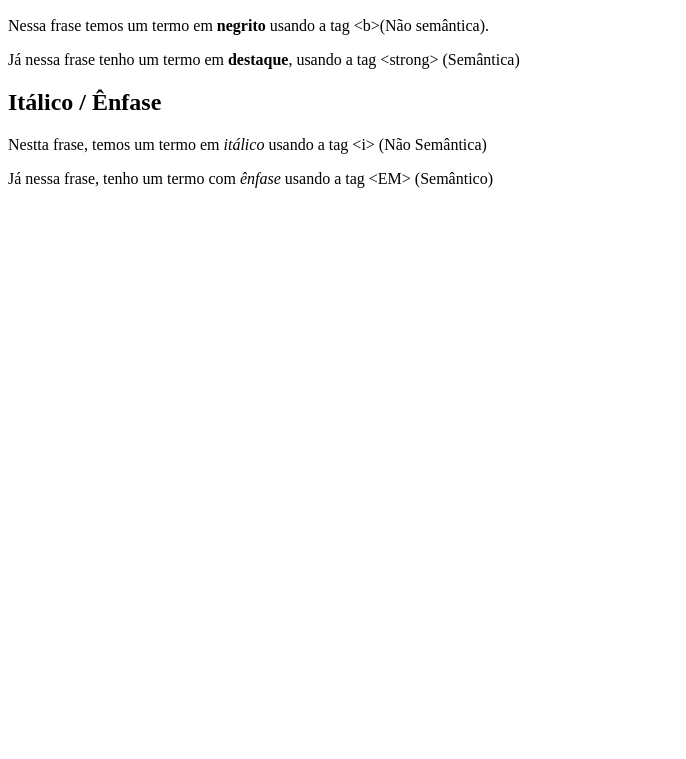
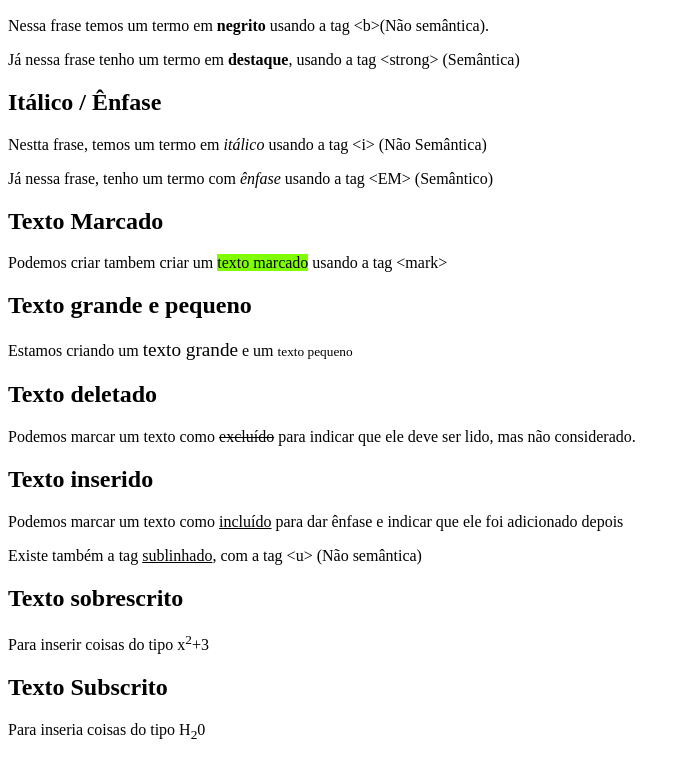
Before and after one commit to irlAndrade/HTML-CSS-CURSO, a plain HTML site: page Exercicios/Exercicio 006/index.html in a window 1280 px wide. Shown: the part 110-869 px from the top of the page, without its empty margins (0-686 px from the left). Before the commit the page ends 800 px from the top, so only its background shows below. Drawn offline with Linux system fonts and the light colour scheme.

Commit message:
Update index.html

```diff
--- a/Exercicios/Exercicio 006/index.html
+++ b/Exercicios/Exercicio 006/index.html
@@ -13,5 +13,19 @@
     <h2>Itálico / Ênfase</h2>
     <p>Nestta frase, temos um termo em <i>itálico</i> usando a tag &lt;i&gt; (Não Semântica)</p>
     <p>Já nessa frase, tenho um termo com <EM>ênfase</EM> usando a tag &lt;EM&gt; (Semântico)</p>
+    <h2>Texto Marcado</h2>
+    <p>Podemos criar tambem criar um <mark style="background-color: chartreuse;">texto marcado</mark> usando a tag &lt;mark&gt;
+    </p>
+    <h2>Texto grande e pequeno</h2>
+    <p>Estamos criando um <big>texto grande</big> e um <small>texto pequeno</small></p>
+    <h2>Texto deletado</h2>
+    <p>Podemos marcar um texto como <del>excluído</del> para indicar que ele deve ser lido, mas não considerado.</p>
+    <h2>Texto inserido</h2>
+    <p>Podemos marcar um texto como <ins>incluído</ins> para dar ênfase e indicar que ele foi adicionado depois</p>
+    <p>Existe também a tag <u>sublinhado</u>, com a tag &lt;u&gt; (Não semântica)</p>
+    <h2>Texto sobrescrito</h2>
+    <p>Para inserir coisas do tipo x<sup>2</sup>+3</p>
+    <h2>Texto Subscrito</h2>
+    <p>Para inseria coisas do tipo H<sub>2</sub>0</p>
 </body>
 </html>
```
